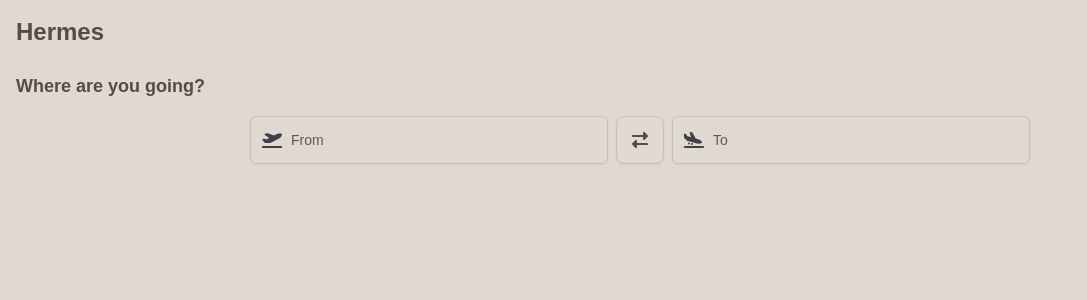
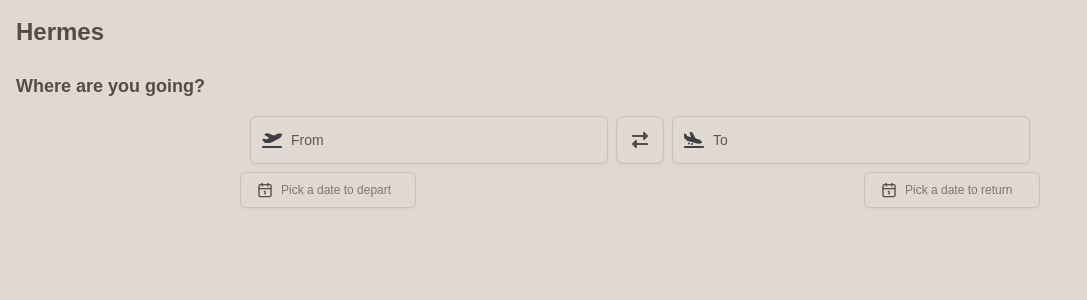
Before and after one commit to zaqreynolds/hermes, a Next.js app: page / in a window 1280 px wide. Shown: the top 300 px of the page, without its empty margins (0-1087 px from the left). Built offline with nearby package versions, Linux system fonts and the light colour scheme.

Commit message:
feat(ui): Add date selection for departure and return
Added functionality to select departure and return dates using a calendar component. Also included icons for date selection.

```diff
--- a/app/page.tsx
+++ b/app/page.tsx
@@ -19,6 +19,10 @@
   PopoverTrigger,
 } from "@/components/ui/popover";
 import { useScreenSize } from "@/hooks/useScreenSize";
+import { cn } from "@/lib/utils";
+import { Calendar1Icon } from "lucide-react";
+import { format } from "date-fns";
+import { Calendar } from "@/components/ui/calendar";
 // import { usePathname, useRouter, useSearchParams } from "next/navigation";
 
 interface Address {
@@ -88,6 +92,8 @@
   const [error, setError] = useState<string | null>(null);
   const [selectedIndex, setSelectedIndex] = useState<number>(-1);
   const [isRotated, setIsRotated] = useState<boolean>(false);
+  const [departureDate, setDepartureDate] = useState<Date | null>(null);
+  const [returnDate, setReturnDate] = useState<Date | null>(null);
 
   const { isMobile } = useScreenSize();
 
@@ -312,10 +318,14 @@
     <div className="w-full flex flex-col p-4 overflow-auto">
       <h1 className="text-2xl font-bold mb-6">Hermes</h1>
       <h2 className="text-lg font-semibold mb-4">Where are you going?</h2>
-      <div className="relative flex flex-col justify-center sm:flex-row sm:items-center gap-4 sm:gap-2">
+      <div className="flex flex-col">
+        <div className="relative flex flex-col justify-center pb-2 sm:flex-row gap-4 sm:gap-2">
           {/* Origin Input */}
           <div className="flex w-full flex-1 justify-end">
-          <Popover open={originPopoverOpen} onOpenChange={setOriginPopoverOpen}>
+            <Popover
+              open={originPopoverOpen}
+              onOpenChange={setOriginPopoverOpen}
+            >
               <PopoverTrigger asChild>
                 <div className="relative w-full max-w-[358px]">
                   <FontAwesomeIcon
@@ -401,7 +411,9 @@
                       }`}
                       placeholder="To"
                       value={searchDestinationQuery}
-                    onChange={(e) => setSearchDestinationQuery(e.target.value)}
+                      onChange={(e) =>
+                        setSearchDestinationQuery(e.target.value)
+                      }
                       onKeyDown={(e) => handleKeyDown(e, "destination")}
                     />
                     {selectedDestination && (
@@ -440,6 +452,79 @@
             </Popover>
           </div>
         </div>
+        <div className="flex w-full justify-around">
+          <Popover>
+            <PopoverTrigger asChild>
+              <Button
+                variant="outline"
+                className="w-44 justify-start text-left text-xs"
+              >
+                <Calendar1Icon />
+                {departureDate ? (
+                  format(departureDate, "PPP")
+                ) : (
+                  <span className="opacity-70">Pick a date to depart</span>
+                )}
+              </Button>
+            </PopoverTrigger>
+            <PopoverContent
+              align="start"
+              className="flex w-auto flex-col space-y-2 p-2"
+            >
+              <Calendar
+                mode="single"
+                selected={departureDate ?? undefined}
+                onSelect={(day) => setDepartureDate(day ?? null)}
+                fromDate={new Date()}
+                toDate={returnDate ?? undefined}
+                initialFocus
+              />
+              <div className="flex justify-end">
+                <Button
+                  variant="outline"
+                  className="w-fit text-xs"
+                  onClick={() => setDepartureDate(null)}
+                >
+                  Clear Date
+                </Button>
+              </div>
+            </PopoverContent>
+          </Popover>
+          <Popover>
+            <PopoverTrigger asChild>
+              <Button
+                variant="outline"
+                className="w-44 justify-start text-left text-xs"
+              >
+                <Calendar1Icon />
+                {returnDate ? (
+                  format(returnDate, "PPP")
+                ) : (
+                  <span className="opacity-70">Pick a date to return</span>
+                )}
+              </Button>
+            </PopoverTrigger>
+            <PopoverContent align="start" className="flex w-auto flex-col p-2">
+              <Calendar
+                mode="single"
+                selected={returnDate ?? undefined}
+                onSelect={(day) => setReturnDate(day ?? null)}
+                fromDate={departureDate ?? new Date()}
+                initialFocus
+              />
+              <div className="flex justify-end">
+                <Button
+                  variant="outline"
+                  className="w-fit text-xs"
+                  onClick={() => setReturnDate(null)}
+                >
+                  Clear Date
+                </Button>
+              </div>
+            </PopoverContent>
+          </Popover>
+        </div>
+      </div>
     </div>
   );
 }
```
Lines whose indentation alone changed are shown as unchanged.
